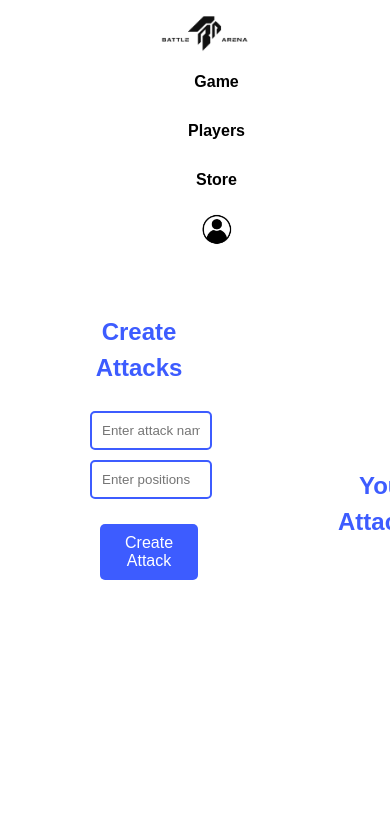
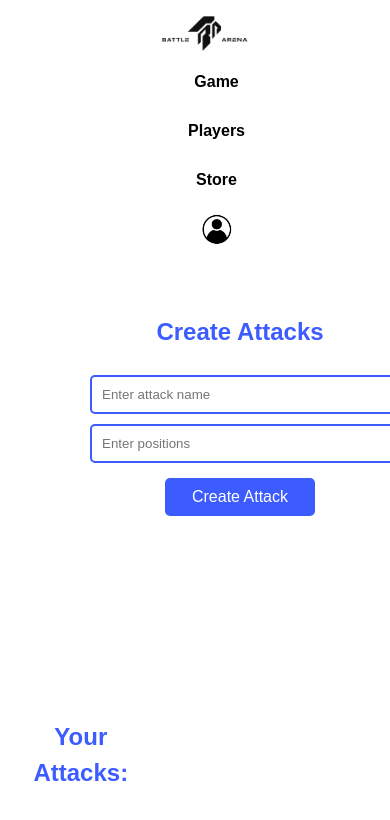
Before and after one commit to juangnnz/webprojects1, a Vue app: page /create-sell-attacks in a window 390 px wide. Shown: the top 820 px of the page. Built offline with nearby package versions, Linux system fonts and the light colour scheme.

Commit message:
Sell Attacks changing to column for adaptive phone

```diff
--- a/src/components/CreateSellAttacks.vue
+++ b/src/components/CreateSellAttacks.vue
@@ -1,5 +1,5 @@
 <template>
-  <div class="attack-container">
+  <section class="attack-container">
     <div class="block1">
       <h2 id="titles">Create Attacks</h2>
       <form @submit.prevent="createAttack" class="attack-form">
@@ -22,7 +22,7 @@
         </li>
       </ul>
     </div>
-  </div>
+  </section>
 </template>
 
 <script>
@@ -146,7 +146,6 @@ export default {
     background-color: #ffffff; /* Fondo blanco */
     color: #000000; /* Texto negro */
     outline: none;
-
   }
 
   .attack-container {
@@ -154,7 +153,6 @@ export default {
     background-color: white;
     display: flex;
     flex-direction: row;
-
   }
 
   .block2{
@@ -163,9 +161,7 @@ export default {
     flex-direction: column;
     width: 900px;
     align-items: center;
-
   }
-
 
   .attack-form {
     margin-bottom: 20px;
@@ -205,5 +201,27 @@ export default {
     margin-top: 20px;
   }
 
+/* Responsive Styles for Mobile */
+@media only screen and (max-width: 600px) {
+  .attack-container {
+    flex-direction: column; /* Stack blocks vertically on small screens */
+  }
+
+  .block1, .block2 {
+    margin-left: 0;
+    width: 100%; /* Full width for each block */
+    height: 100px;
+  }
+
+  #titleAttack {
+    margin-left: 30px;
+    margin-top: 0%;
+  }
+
+  .button {
+    width: 150px; /* Fixed width for buttons */
+    margin: 10px 0; /* Center the button */
+  }
+}
 
 </style>
```
Lines whose indentation alone changed are shown as unchanged.
